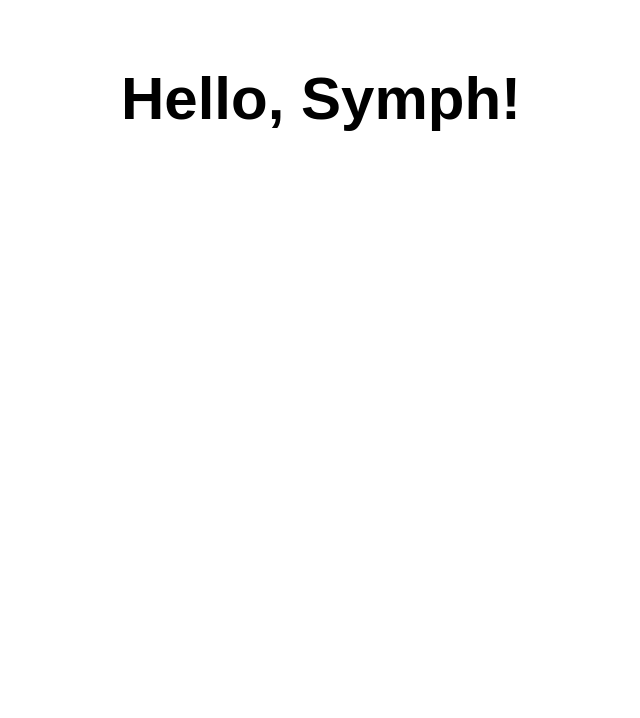
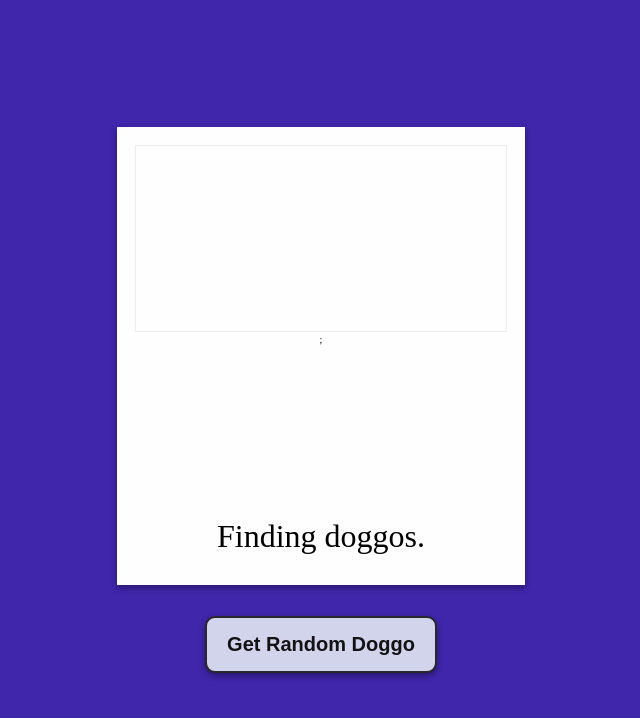
Before and after one commit to nicoleCamoro/thursdevs-react-snapshot-testing, a React app: page / in a window 1280 px wide. Shown: the whole page, without its empty margins (319-959 px from the left). Built offline with nearby package versions, Linux system fonts and the light colour scheme.

Commit message:
Structure components

```diff
--- a/package.json
+++ b/package.json
@@ -31,6 +31,7 @@
     "devDependencies": {
         "@babel/cli": "^7.1.0",
         "@babel/core": "^7.1.0",
+        "@babel/plugin-proposal-class-properties": "^7.1.0",
         "@babel/preset-env": "^7.1.0",
         "@babel/preset-react": "^7.0.0",
         "babel-core": "^7.0.0-bridge.0",
@@ -50,6 +51,7 @@
         "regenerator-runtime": "^0.12.1"
     },
     "dependencies": {
+        "prop-types": "^15.6.2",
         "react": "^16.5.2",
         "react-dom": "^16.5.2"
     }
--- a/src/react/App.css
+++ b/src/react/App.css
@@ -3,21 +3,32 @@
 *::before {
     margin: 0;
     padding: 0;
-    box-sizing: inherit;
+    box-sizing: border-box;
 }
 
 html {
     font-size: 62.5%;
 }
 
-.App {
+body {
+    display: flex;
+    flex-direction: column;
+    justify-content: center;
+    align-items: center;
+    height: 100vh;
+    padding: 25px;
+    background-color: #3f26ab;
+    text-align: center;
+}
+
+/* .App {
     margin: 1rem;
-    /* background-color: #ecf0f1; */
+    background-color: #ecf0f1;
     font-family: sans-serif;
     font-size: 16px;
     line-height: 1.7rem;
     padding: 3rem;
-}
+} */
 
 h1 {
     text-align: center;
--- a/src/react/App.js
+++ b/src/react/App.js
@@ -1,11 +1,69 @@
 import React, { Component } from 'react';
 import './App.css';
+import Button from './components/Button';
+import DogFigure from './containers/DogFigure';
+
+import ADJECTIVES from './data';
 
 class App extends Component {
+    state = {
+        dogURL: null,
+        mediaType: null,
+        caption: 'Finding doggos.',
+    };
+
+    createCaption() {
+        return `A ${
+            ADJECTIVES[Math.floor(Math.random() * ADJECTIVES.length)]
+        } Doggo!`;
+    }
+
+    getDog() {
+        console.log('Get dog');
+        //Fetch dog data
+        fetch('https://random.dog/woof.json')
+            .then(res => res.json())
+            .then(data => {
+                console.log(data);
+                const dogURL = data.url;
+                let mediaType;
+
+                // Check file type
+                if (dogURL.endsWith('mp4')) {
+                    //Create video element
+                    mediaType = 'video';
+                } else {
+                    mediaType = 'img';
+                }
+
+                const caption = this.createCaption();
+
+                this.setState({
+                    caption,
+                    dogURL,
+                    mediaType,
+                });
+            })
+            .catch(err =>
+                this.setState({
+                    caption: 'Doggos Unavailable!',
+                })
+            );
+    }
+
+    onClick = () => {
+        this.getDog();
+    };
+
     render() {
         return (
             <div className="App">
-                <h1> Hello, Symph! </h1>
+                <DogFigure
+                    dogURL={this.state.dogURL}
+                    mediaType={this.state.mediaType}
+                    caption={this.state.caption}
+                />
+                <Button onClick={this.onClick} />
             </div>
         );
     }
--- /dev/null
+++ b/src/react/components/Button/button.css
@@ -0,0 +1,22 @@
+.dog-btn {
+    flex-shrink: 0;
+    font-family: Arial, sans-serif;
+    font-weight: bolder;
+    font-size: 20px;
+    border: 2px solid #27272d;
+    border-radius: 10px;
+    margin-top: calc(15px + 2vh);
+    padding: 15px 20px;
+    background: none;
+    color: #131316;
+    background-color: #d1d4eb;
+    box-shadow: 0 3px 6px rgba(0, 0, 0, 0.16), 0 3px 6px rgba(0, 0, 0, 0.23);
+    outline: none;
+    cursor: pointer;
+    transition: all 200ms;
+}
+
+.dog-btn:active {
+    transform: translateY(2px);
+    box-shadow: 0 1px 2px rgba(0, 0, 0, 0.16), 0 1px 2px rgba(0, 0, 0, 0.23);
+}
--- /dev/null
+++ b/src/react/components/Button/index.js
@@ -0,0 +1,19 @@
+import React, { Component } from 'react';
+import PropTypes from 'prop-types';
+import './button.css';
+
+class Button extends Component {
+    render() {
+        return (
+            <button className="dog-btn" onClick={this.props.onClick}>
+                Get Random Doggo
+            </button>
+        );
+    }
+}
+
+Button.propTypes = {
+    onClick: PropTypes.func.isRequired,
+};
+
+export default Button;
--- /dev/null
+++ b/src/react/components/DogMedia/dogMedia.css
@@ -0,0 +1,6 @@
+.dog-media {
+    width: 100%;
+    height: calc(100% - 98px);
+    object-fit: cover;
+    border: 1px solid #eee;
+}
--- /dev/null
+++ b/src/react/components/DogMedia/index.js
@@ -0,0 +1,24 @@
+import React, { Component } from 'react';
+import './dogMedia.css';
+
+class DogMedia extends Component {
+    render() {
+        return (
+            <div>
+                {this.props.mediaType === 'img' ? (
+                    <img src={this.props.dogURL} className="dog-media" />
+                ) : (
+                    <video
+                        src={this.props.dogURL}
+                        autoplay=""
+                        muted=""
+                        loop=""
+                        className="dog-media"
+                    />
+                )}
+            </div>
+        );
+    }
+}
+
+export default DogMedia;
--- /dev/null
+++ b/src/react/components/Label/index.js
@@ -0,0 +1,19 @@
+import React, { PureComponent } from 'react';
+import PropTypes from 'prop-types';
+import './label.css';
+
+class Label extends PureComponent {
+    render() {
+        return (
+            <figcaption className="dog-caption">
+                {this.props.caption}
+            </figcaption>
+        );
+    }
+}
+
+Label.propTypes = {
+    caption: PropTypes.string,
+};
+
+export default Label;
--- /dev/null
+++ b/src/react/components/Label/label.css
@@ -0,0 +1,10 @@
+.dog-caption {
+    position: absolute;
+    bottom: 0;
+    width: 100%;
+    font-family: 'Fira Code', cursive;
+    font-size: 32px;
+    line-height: 1.5;
+    padding: 25px 0;
+    background-color: #fefefe;
+}
--- /dev/null
+++ b/src/react/containers/DogFigure/dogFigure.css
@@ -0,0 +1,13 @@
+.dog-figure {
+    position: relative;
+    max-width: 100%;
+    width: calc(200px + 10vw + 10vh);
+    height: calc(250px + 10vw + 10vh);
+    /* border-radius: calc(10px + 1vw + 1vh); */
+    border: calc(2px + 0.8vw + 0.8vh) solid #fefefe;
+    border-bottom: none;
+    box-shadow: 0 3px 6px rgba(0, 0, 0, 0.16), 0 3px 6px rgba(0, 0, 0, 0.23);
+    background-color: #fefefe;
+    margin: 0 auto;
+    overflow: hidden;
+}
--- /dev/null
+++ b/src/react/containers/DogFigure/index.js
@@ -0,0 +1,25 @@
+import React, { Component } from 'react';
+import PropTypes from 'prop-types';
+
+import Label from '../../components/Label';
+import DogMedia from '../../components/DogMedia';
+import './dogFigure.css';
+
+class DogFigure extends Component {
+    render() {
+        return (
+            <figure class="dog-figure">
+                <DogMedia {...this.props} />
+                <Label caption={this.props.caption} />;
+            </figure>
+        );
+    }
+}
+
+DogFigure.propTypes = {
+    caption: PropTypes.string,
+    dogURL: PropTypes.string,
+    mediaType: PropTypes.string,
+};
+
+export default DogFigure;
--- /dev/null
+++ b/src/react/data.js
@@ -0,0 +1,45 @@
+const ADJECTIVES = [
+    'Beautiful',
+    'Beloved',
+    'Blissful',
+    'Bold',
+    'Brilliant',
+    'Charming',
+    'Cute',
+    'Dazzling',
+    'Fabulous',
+    'Fantastic',
+    'Fearless',
+    'Friendly',
+    'Funny',
+    'Gentle',
+    'Glorious',
+    'Good',
+    'Gorgeous',
+    'Graceful',
+    'Great',
+    'Handsome',
+    'Happy',
+    'Kind',
+    'Lively',
+    'Lovable',
+    'Lovely',
+    'Magnificent',
+    'Majestic',
+    'Marvelous',
+    'Perfect',
+    'Playful',
+    'Precious',
+    'Radiant',
+    'Remarkable',
+    'Sensational',
+    'Spectacular',
+    'Splendid',
+    'Stunning',
+    'Superb',
+    'Talented',
+    'Vibrant',
+    'Wonderful',
+];
+
+export default ADJECTIVES;
```
Also changed, not shown: .babelrc, README.MD, 4 other files.
